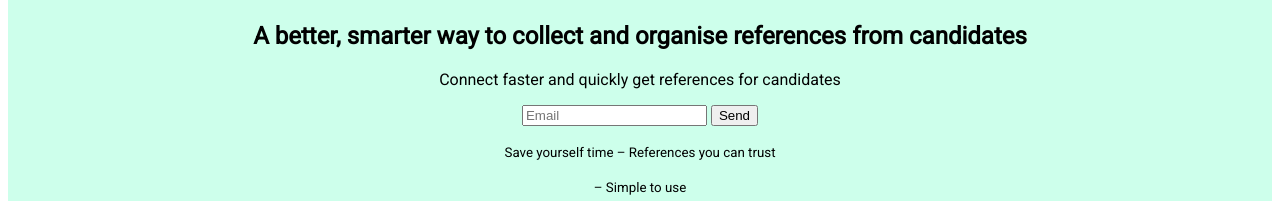
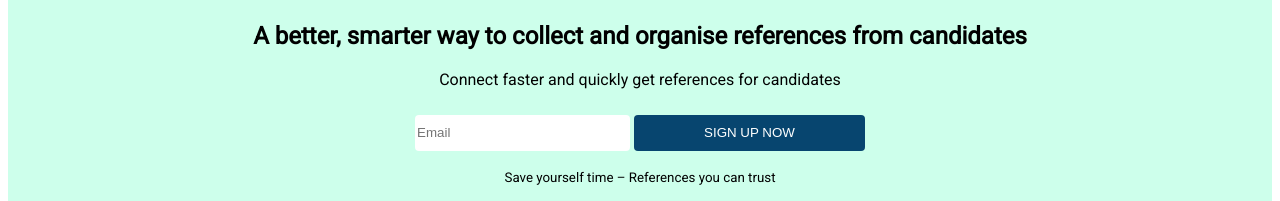
Before and after one commit to danieljoet/danieljoet.github.io, a plain HTML site: page index.html in a window 1280 px wide. Shown: the part 115-316 px from the top of the page. Drawn offline with Linux system fonts and the light colour scheme.

Commit message:
Update index.html

```diff
--- a/index.html
+++ b/index.html
@@ -24,8 +24,8 @@ body,h1,h2,h2,h4,h5,h6 {font-family: "Roboto", sans-serif}
  <h1>A better, smarter way to collect and organise references from candidates</h1>
  <p>Connect faster and quickly get references for candidates</p>
 <form name="submit-to-google-sheet">
-  <input name="email" type="email" placeholder="Email" required>
-  <button type="submit">Send</button>
+  <input name="email" type="email" placeholder="Email" class="email-field" required>
+  <button type="submit" class="ref-button">Sign up now</button>
 </form>
     <p><small>Save yourself time – References you can trust</small></p>
    <p><small> – Simple to use</small></p>
```
